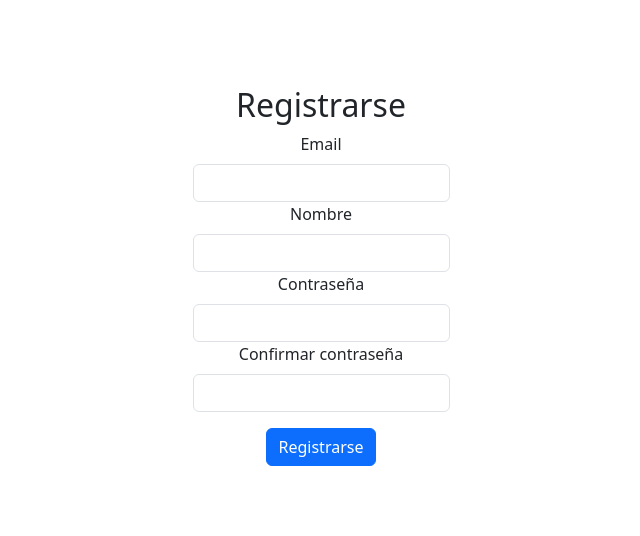
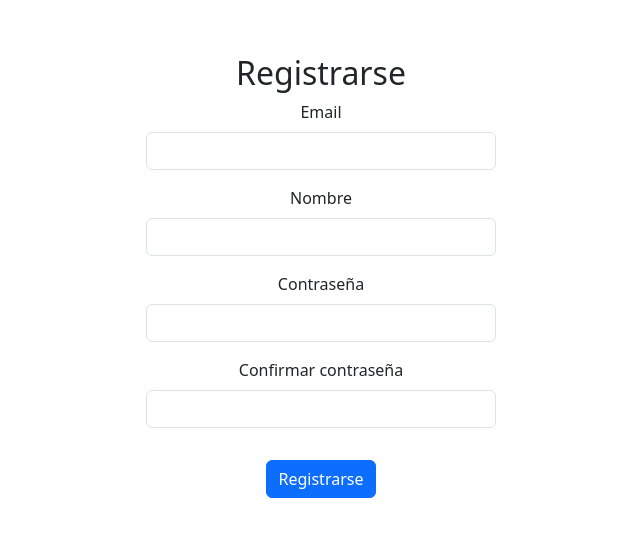
Before and after one commit to santip019/TrabajoFinalGrupo21Comision2, a React (Vite) app: page /principal/registrarse in a window 1280 px wide. Shown: the part 124-660 px from the top of the page, without its empty margins (319-959 px from the left). Built offline with nearby package versions, Linux system fonts and the light colour scheme; no server answers.

Commit message:
feat: se agrega la pagina para editar perfil [Cruz Antonella]

```diff
--- a/src/components/AppRoutes.jsx
+++ b/src/components/AppRoutes.jsx
@@ -1,8 +1,8 @@
 import { Routes, Route, Navigate } from "react-router-dom";
+import { useAuth } from "../context/AuthContext";
 import Layout from "./AppNavbar";
 import Inicio from "../pages/Inicio";
 import Login from "../pages/Login";
-import Registro from "../pages/Registrarse";
 import FormularioProducto from "./FormularioProducto";
 import Favoritos from "../pages/Favoritos";
 import AcercaDe from "../pages/AcercaDe";
@@ -21,7 +21,13 @@ import Carrito from "../pages/Carrito";
 import Promociones from "../pages/Promociones";
 import MasVendidos from "../pages/MasVendidos";
 import Novedades from "../pages/Novedades";
+import FormularioUsuario from "../components/FormularioUsuario";
 
+function PerfilWrapper() {
+  const { user } = useAuth();
+  if (!user) return null;
+  return <FormularioUsuario modo="edicion" usuarioActual={user} />;
+}
 
 function AppRoutes() {
   return (
@@ -29,28 +35,39 @@ function AppRoutes() {
       <Route path="/" element={<Navigate to="/principal" />} />
 
       <Route path="/principal/login" element={<Login />} />
-      <Route path="/principal/registrarse" element={<Registro />} />
-
+      <Route
+        path="/principal/registrarse"
+        element={<FormularioUsuario modo="registro" />}
+      />
       {/*Rutas Publicas*/}
       <Route path="/principal" element={<Layout />}>
         <Route index element={<Inicio />} />
 
-        <Route path="favoritos" element={
+        <Route
+          path="favoritos"
+          element={
             <RutaAutenticada>
               <Favoritos />
             </RutaAutenticada>
-        } />
-        <Route path="carrito" element={
+          }
+        />
+        <Route
+          path="carrito"
+          element={
             <RutaAutenticada>
               <Carrito />
             </RutaAutenticada>
-        } />
+          }
+        />
 
-        <Route path="cliente" element={
+        <Route
+          path="cliente"
+          element={
             <RutaAutenticada>
               <Login />
             </RutaAutenticada>
-        } />
+          }
+        />
         <Route path="productos/:categoria" element={<ListarProductos />} />
         <Route path="acerca-de" element={<AcercaDe />} />
         <Route path="producto/:id" element={<VerDetalles />} />
@@ -58,7 +75,14 @@ function AppRoutes() {
         <Route path="mas-vendidos" element={<MasVendidos />} />
         <Route path="novedades" element={<Novedades />} />
 
-
+        <Route
+          path="perfil"
+          element={
+            <RutaAutenticada>
+              <PerfilWrapper />
+            </RutaAutenticada>
+          }
+        />
 
         <Route path="soporte" element={<Soporte />} />
         <Route path="soporte/devoluciones" element={<Devoluciones />} />
@@ -68,24 +92,32 @@ function AppRoutes() {
         <Route path="soporte/cuenta" element={<Cuenta />} />
 
         {/* PROTEGER RUTAS ADMIN */}
-        <Route path="nuevo-producto" element={
+        <Route
+          path="nuevo-producto"
+          element={
             <AdminRoute>
               <FormularioProducto />
             </AdminRoute>
-        } />
+          }
+        />
         {
-          <Route path="editar-producto/:id" element={
+          <Route
+            path="editar-producto/:id"
+            element={
               <AdminRoute>
                 <FormularioProducto esEdicion={true} />
               </AdminRoute>
-          } />
             }
-        <Route path="papelera" element={
+          />
+        }
+        <Route
+          path="papelera"
+          element={
             <AdminRoute>
               <Papelera />
             </AdminRoute>
-        } />
-
+          }
+        />
       </Route>
 
       {/* Redirección por defecto */}
--- /dev/null
+++ b/src/components/FormularioUsuario.jsx
@@ -0,0 +1,158 @@
+import { useState } from "react";
+import { Form, Button, Alert, Container } from "react-bootstrap";
+import { useNavigate } from "react-router-dom";
+
+// Esta función sirve para registro y edición
+export function validarYGuardarUsuario({ email, password, confirmar, name }, esEdicion = false, emailOriginal = "") {
+  if (!/\S+@\S+\.\S+/.test(email)) return { ok: false, error: "Correo inválido" };
+  if (!esEdicion && password.length < 6) return { ok: false, error: "Contraseña muy corta" };
+  if (password !== confirmar) return { ok: false, error: "Las contraseñas no coinciden" };
+
+  const usuarios = JSON.parse(localStorage.getItem("usuarios")) || [];
+  if (
+    (!esEdicion && usuarios.some(u => u.email === email)) ||
+    (esEdicion && email !== emailOriginal && usuarios.some(u => u.email === email))
+  ) {
+    return { ok: false, error: "Ese correo ya está registrado" };
+  }
+
+  if (esEdicion) {
+    const idx = usuarios.findIndex(u => u.email === emailOriginal);
+    if (idx === -1) return { ok: false, error: "Usuario no encontrado" };
+    usuarios[idx].email = email;
+    usuarios[idx].name = name;
+    if (password) usuarios[idx].password = password;
+    localStorage.setItem("usuarios", JSON.stringify(usuarios));
+    // Actualiza el usuario en sesión
+    const sessionUser = { ...usuarios[idx], password: undefined };
+    localStorage.setItem("sessionUser", JSON.stringify(sessionUser));
+    return { ok: true };
+  } else {
+    usuarios.push({ email, password, name, role: "user" });
+    localStorage.setItem("usuarios", JSON.stringify(usuarios));
+    return { ok: true };
+  }
+}
+
+// Componente reutilizable
+function FormularioUsuario({ modo = "registro", usuarioActual = null, onSuccess }) {
+  const navigate = useNavigate();
+  const [form, setForm] = useState({
+    email: usuarioActual?.email || "",
+    name: usuarioActual?.name || "",
+    password: "",
+    confirmar: ""
+  });
+  const [error, setError] = useState("");
+  const [exito, setExito] = useState("");
+  const [validated, setValidated] = useState(false);
+
+  const handleChange = (e) => {
+    setForm({
+      ...form,
+      [e.target.name]: e.target.value
+    });
+  };
+
+  const handleSubmit = (e) => {
+    e.preventDefault();
+    setValidated(true);
+    if (e.currentTarget.checkValidity() === false) {
+      e.stopPropagation();
+      return;
+    }
+    const esEdicion = modo === "edicion";
+    const res = validarYGuardarUsuario(
+      { ...form },
+      esEdicion,
+      usuarioActual?.email || ""
+    );
+    if (!res.ok) {
+      setError(res.error);
+      return;
+    }
+    setError("");
+    setExito(esEdicion ? "Perfil actualizado correctamente" : "Registro exitoso");
+    setTimeout(() => {
+      setExito("");
+      if (onSuccess) {
+        onSuccess();
+      } else {
+        navigate(esEdicion ? "/principal" : "/principal/login");
+      }
+    }, 1500);
+  };
+
+  return (
+    <Container className="d-flex align-items-center justify-content-center" style={{ height: "100vh" }}>
+      <Form noValidate validated={validated} onSubmit={handleSubmit} style={{ minWidth: 350 }}>
+        <h2>{modo === "edicion" ? "Editar Perfil" : "Registrarse"}</h2>
+        {error && <Alert variant="danger">{error}</Alert>}
+        {exito && <Alert variant="success">{exito}</Alert>}
+        <Form.Group className="mb-3">
+          <Form.Label>Email</Form.Label>
+          <Form.Control
+            name="email"
+            value={form.email}
+            onChange={handleChange}
+            required
+            type="email"
+          />
+          <Form.Control.Feedback type="invalid">
+            Ingrese un email válido.
+          </Form.Control.Feedback>
+        </Form.Group>
+        <Form.Group className="mb-3">
+          <Form.Label>Nombre</Form.Label>
+          <Form.Control
+            name="name"
+            value={form.name}
+            onChange={handleChange}
+            required
+            minLength={2}
+          />
+          <Form.Control.Feedback type="invalid">
+            El nombre es obligatorio.
+          </Form.Control.Feedback>
+        </Form.Group>
+        <Form.Group className="mb-3">
+          <Form.Label>{modo === "edicion" ? "Nueva contraseña" : "Contraseña"}</Form.Label>
+          <Form.Control
+            type="password"
+            name="password"
+            value={form.password}
+            onChange={handleChange}
+            placeholder={modo === "edicion" ? "Dejar en blanco para no cambiar" : ""}
+            minLength={modo === "edicion" && !form.password ? undefined : 6}
+            required={modo !== "edicion"}
+          />
+          <Form.Control.Feedback type="invalid">
+            La contraseña debe tener al menos 6 caracteres.
+          </Form.Control.Feedback>
+        </Form.Group>
+        <Form.Group className="mb-3">
+          <Form.Label>
+            {modo === "edicion" ? "Confirmar nueva contraseña" : "Confirmar contraseña"}
+          </Form.Label>
+          <Form.Control
+            type="password"
+            name="confirmar"
+            value={form.confirmar}
+            onChange={handleChange}
+            placeholder={modo === "edicion" ? "Dejar en blanco para no cambiar" : ""}
+            minLength={modo === "edicion" && !form.password ? undefined : 6}
+            required={modo !== "edicion"}
+          />
+          <Form.Control.Feedback type="invalid">
+            Las contraseñas deben coincidir.
+          </Form.Control.Feedback>
+        </Form.Group>
+        <Button type="submit" className="mt-3">
+          {modo === "edicion" ? "Guardar cambios" : "Registrarse"}
+        </Button>
+      </Form>
+    </Container>
+  );
+}
+
+export default FormularioUsuario;
--- a/src/pages/Registrarse.jsx
+++ /dev/null
@@ -1,63 +0,0 @@
-import { useState } from "react";
-import { useNavigate } from "react-router-dom";
-import { useAuth } from "../context/AuthContext";
-import { Form, Button, Alert, Container } from "react-bootstrap";
-
-function Registro() {
-  const [form, setForm] = useState({
-    email: "",
-    name: "",
-    password: "",
-    confirmar: ""
-  });
-  const [error, setError] = useState("");
-  const [exito, setExito] = useState("");
-  const navigate = useNavigate();
-  const { register } = useAuth();
-
-  const handleChange = (e) => {
-    setForm({
-      ...form,
-      [e.target.name]: e.target.value
-    });
-  };
-
-  const handleSubmit = (e) => {
-    e.preventDefault();
-    if (!/\S+@\S+\.\S+/.test(form.email)) return setError("Correo inválido");
-    if (form.password.length < 6) return setError("Contraseña muy corta");
-    if (form.password !== form.confirmar) return setError("Las contraseñas no coinciden");
-    register(form.email, form.password, form.name);
-    setExito("Registro exitoso");
-    setTimeout(() => navigate("/principal/login"), 1500);
-  };
-
-  return (
-    <Container className="d-flex align-items-center justify-content-center" style={{ height: "100vh" }}>
-      <Form onSubmit={handleSubmit}>
-        <h2>Registrarse</h2>
-        {error && <Alert variant="danger">{error}</Alert>}
-        {exito && <Alert variant="success">{exito}</Alert>}
-        <Form.Group>
-          <Form.Label>Email</Form.Label>
-          <Form.Control name="email" value={form.email} onChange={handleChange} required />
-        </Form.Group>
-        <Form.Group>
-          <Form.Label>Nombre</Form.Label>
-          <Form.Control name="name" value={form.name} onChange={handleChange} maxLength={6} required />
-        </Form.Group>
-        <Form.Group>
-          <Form.Label>Contraseña</Form.Label>
-          <Form.Control type="password" name="password" value={form.password} onChange={handleChange} required />
-        </Form.Group>
-        <Form.Group>
-          <Form.Label>Confirmar contraseña</Form.Label>
-          <Form.Control type="password" name="confirmar" value={form.confirmar} onChange={handleChange} required />
-        </Form.Group>
-        <Button type="submit" className="mt-3">Registrarse</Button>
-      </Form>
-    </Container>
-  );
-}
-
-export default Registro;
```
Lines whose indentation alone changed are shown as unchanged.
